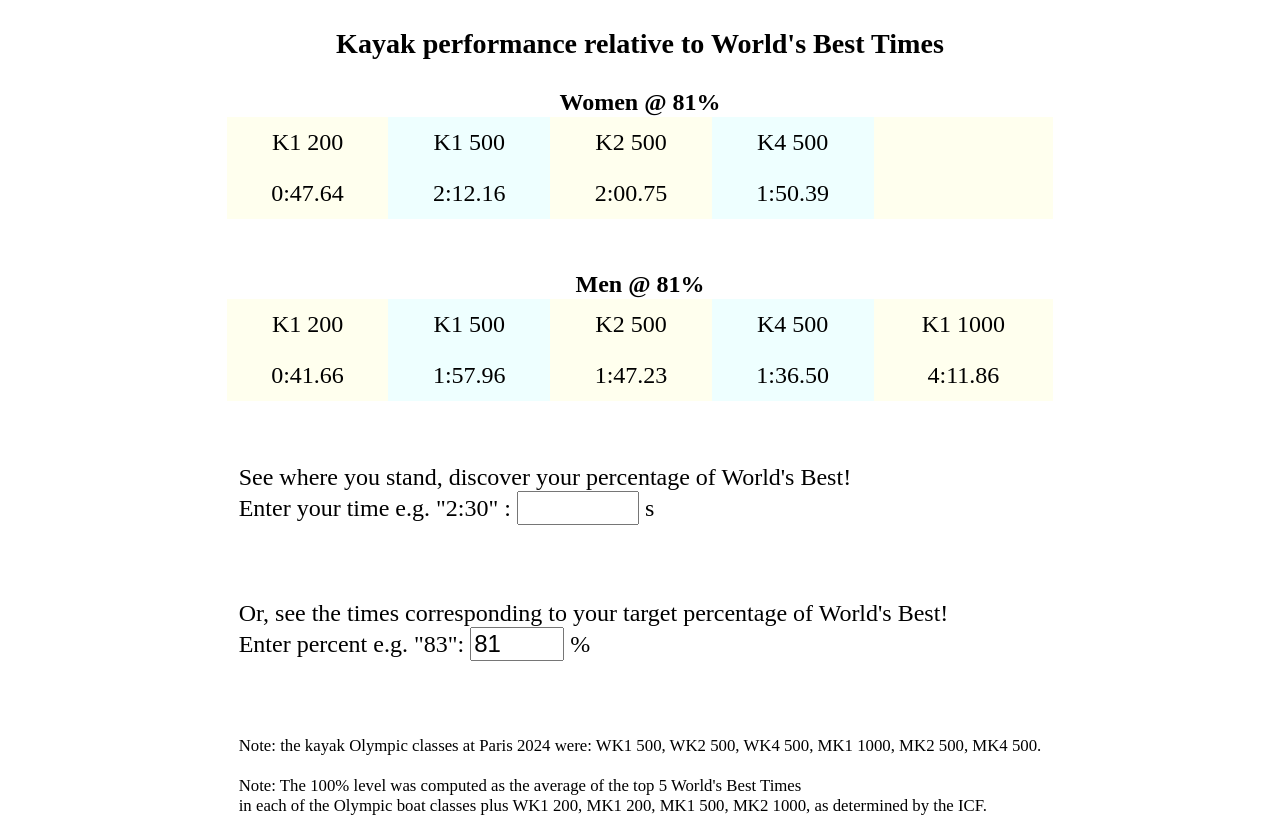
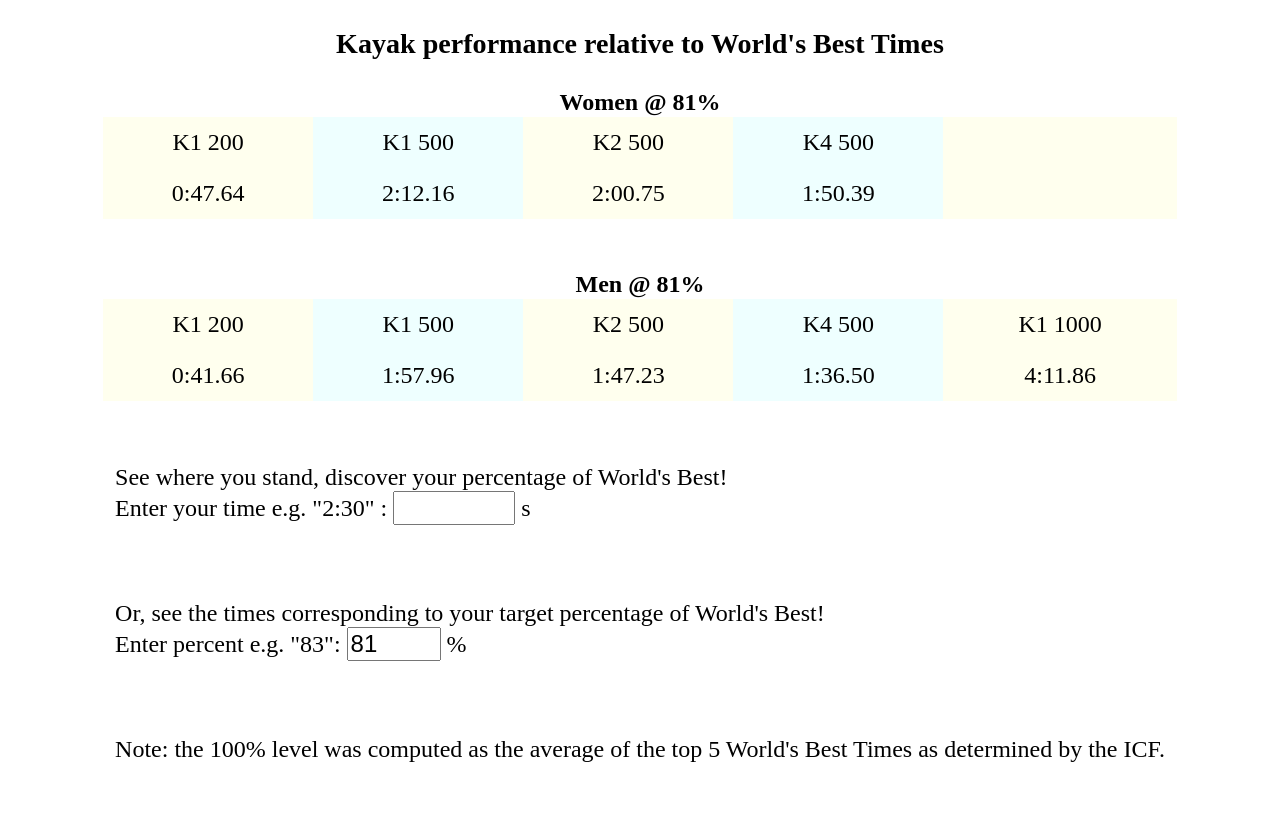
Before and after one commit to preda/kayak, a plain HTML site: page docs/index.html in a window 1280 px wide. After the commit the page ends 800 px from the top, so only its background shows below. Drawn offline with Linux system fonts and the light colour scheme.

Commit message:
simplify note

```diff
--- a/docs/index.html
+++ b/docs/index.html
@@ -137,11 +137,8 @@ Enter percent e.g. "83":
 
 <tr class='C'><td>&nbsp;</td></tr>
 
-<tr><td colspan="5" class='C' style='text-align:left;font-size:70%'>
-Note: the kayak Olympic classes at Paris 2024 were: WK1 500, WK2 500, WK4 500, MK1 1000, MK2 500, MK4 500.
-<br/><br/>
-Note: The 100% level was computed as the average of the top 5 World's Best Times<br/>
-in each of the Olympic boat classes plus WK1 200, MK1 200, MK1 500, MK2 1000, as determined by the ICF.
+<tr><td colspan="5" class='C'>
+Note: the 100% level was computed as the average of the top 5 World's Best Times as determined by the ICF.
 </td>
 </tr>
 </table>
```
